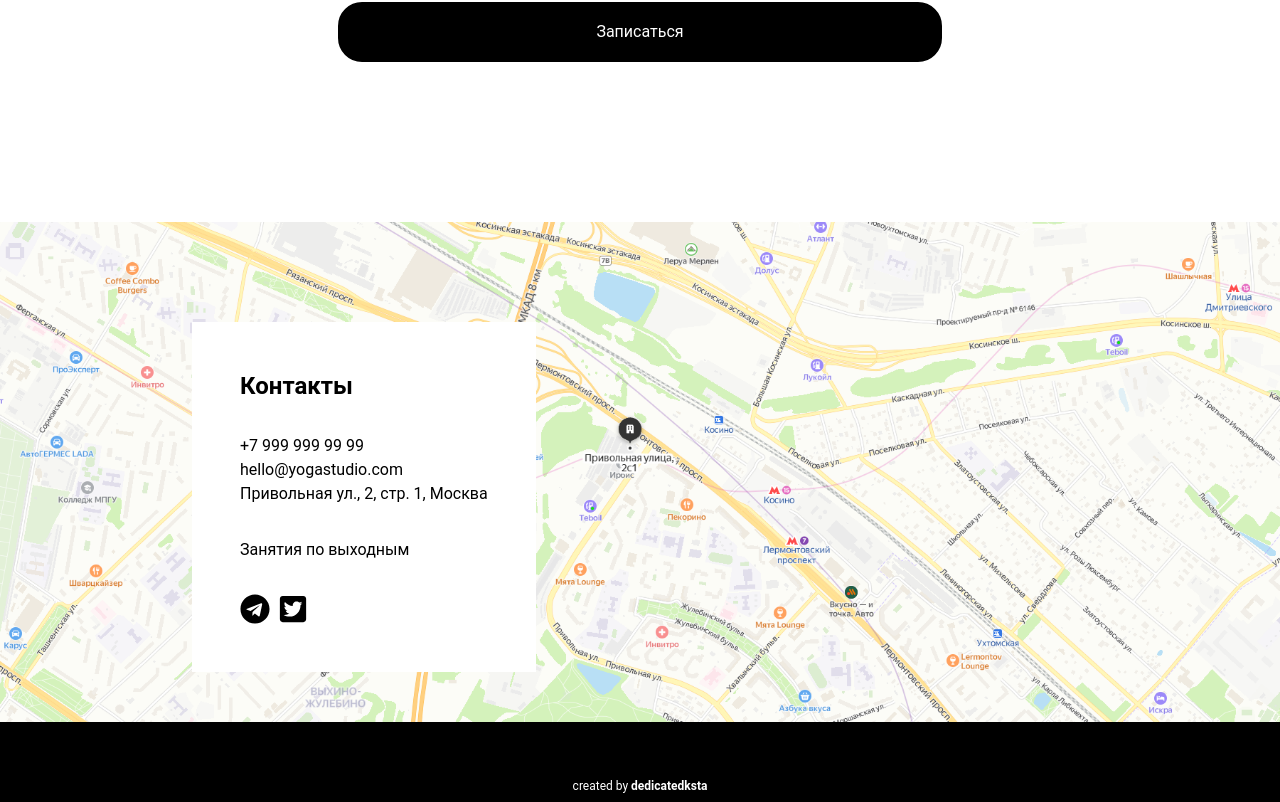
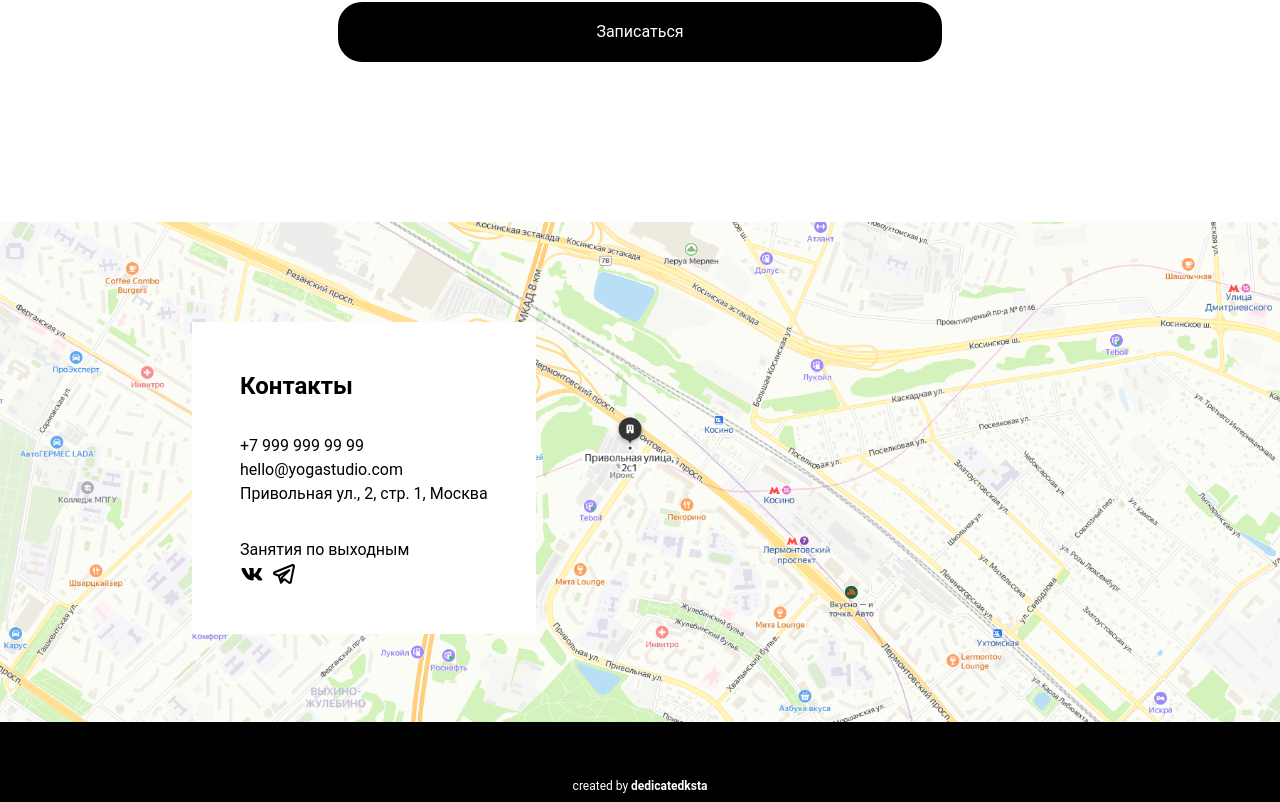
Before and after one commit to dedicatedksta/simple-website, a React (Create React App) app: page / in a window 1280 px wide. Shown: the part 10091-10893 px from the top of the page. Built offline with nearby package versions, Linux system fonts and the light colour scheme.

Commit message:
added external links

```diff
--- a/src/components/coaches/Coaches.jsx
+++ b/src/components/coaches/Coaches.jsx
@@ -1,12 +1,14 @@
-import React from "react";
+import React, { useRef } from "react";
 import { coaches } from "../../data/coachesData";
 import { motion } from "framer-motion"
 import Coach from "./Coach";
 
 const Coaches = () => {
-  return <motion.div id="coaches"
+
+  return <motion.div  id="coaches"
     initial={{ opacity: 0 }}
     whileInView={{ opacity: 1 }}
+    viewport={{ once: true }}
     className=" max-w-6xl mx-auto text-center mt-32">
     <h1 className="text-2xl md:text-4xl font-bold mb-8">Наши преподаватели</h1>
     <div className="text-base md:text-xl text-gray-600 mx-auto max-w-xl">Настоящие специалисты, каждый имеет достаточный опыт в своем направлении. Они поделятся с тобой своими знаниями и передадут тебе свои умения и навыки.
--- a/src/components/ui/About.jsx
+++ b/src/components/ui/About.jsx
@@ -10,6 +10,7 @@ const About = () => {
   return <motion.div id="about"
     initial={{ opacity: 0 }}
     whileInView={{ opacity: 1 }}
+    viewport={{ once: true }}
     className="flex flex-col text-center mx-auto max-w-sm md:max-w-2xl my-20 ">
     <h1 className="text-2xl md:text-4xl font-bold mb-8">О студии</h1>
     <div className="text-base md:text-lg text-gray-600">Мы готовы громко заявить о тебе, чтобы о твоих успехах, в качестве модели, узнал весь мир. <br /> <br /> На базе моделинга благодаря молодым, креативным, энергичным специалистам ты будешь расти и развиваться, реализовывать свой потенциал и творить вместе с нами, совершенствоваться и покорять новые вершины.</div>
--- a/src/components/ui/Card.jsx
+++ b/src/components/ui/Card.jsx
@@ -11,6 +11,7 @@ const Card = ({card}) => {
   return <motion.div
     initial={{ opacity: 0 }}
     whileInView={{ opacity: 1 }}
+    viewport={{ once: true }}
     className={` max-w-sm md:max-w-2xl lg:max-w-4xl xl:max-w-6xl mx-auto flex md:flex-row ${!card.reverse? "md:flex-row-reverse" :""} flex-col py-20`}>
     <img className="flex-1 md:h-[480px] md:w-[360px] lg:h-[640px] xl:h-[769px] object-cover lg:w-[448px] xl:w-[560px]" src={card.img} alt="" />
     <div className={`flex flex-1 pt-6 md:pt-0 flex-col justify-center items-center ${!card.reverse? "md:pr-14" :"md:pl-14"}  text-center`}>
--- a/src/components/ui/Disciplines.jsx
+++ b/src/components/ui/Disciplines.jsx
@@ -9,6 +9,7 @@ const Disciplines = () => {
   return <motion.div id="disciplines"
   initial={{ opacity: 0 }}
   whileInView={{ opacity: 1 }}
+  viewport={{ once: true }}
   className="flex flex-col md:flex-row my-32 mx-auto justify-between max-w-sm md:max-w-2xl lg:max-w-4xl xl:max-w-5xl ">
     <div className="flex flex-col">
       <div className="flex flex-1 items-center justify-center">
--- a/src/components/ui/Map.jsx
+++ b/src/components/ui/Map.jsx
@@ -1,6 +1,7 @@
 import React from "react";
 import map from "../../assets/map/map.png"
-import {FaTelegram,FaTwitterSquare} from "react-icons/fa"
+import vk from "../../assets/contacts/vk.svg"
+import telegram from "../../assets/contacts/telegram.svg"
 
 const Map = () => {
   return <div id="contacts" className="mt-40 relative flex flex-col-reverse md:block">
@@ -13,9 +14,9 @@ const Map = () => {
         <span>Привольная ул., 2, стр. 1, Москва</span>
         <span className="mt-8">Занятия по выходным</span>
       </div>
-      <div className="text-3xl flex items-center mt-8 gap-2">
-        <FaTelegram className="cursor-pointer" />
-        <FaTwitterSquare className="cursor-pointer"/>
+      <div className="text-3xl flex items-center gap-2">
+       <a href="https://vk.com/studiosupermodels" target="_blank"> <img className="cursor-pointer" src={vk} alt="vk" /></a>
+       <a href="https://t.me/an_lyu" target="_blank"> <img className="cursor-pointer" src={telegram} alt="telegram" /></a>
       </div>
     </div>
   </div>;
```
Also changed, not shown: src/assets/contacts/telegram.svg (added), src/assets/contacts/vk.svg (added).
